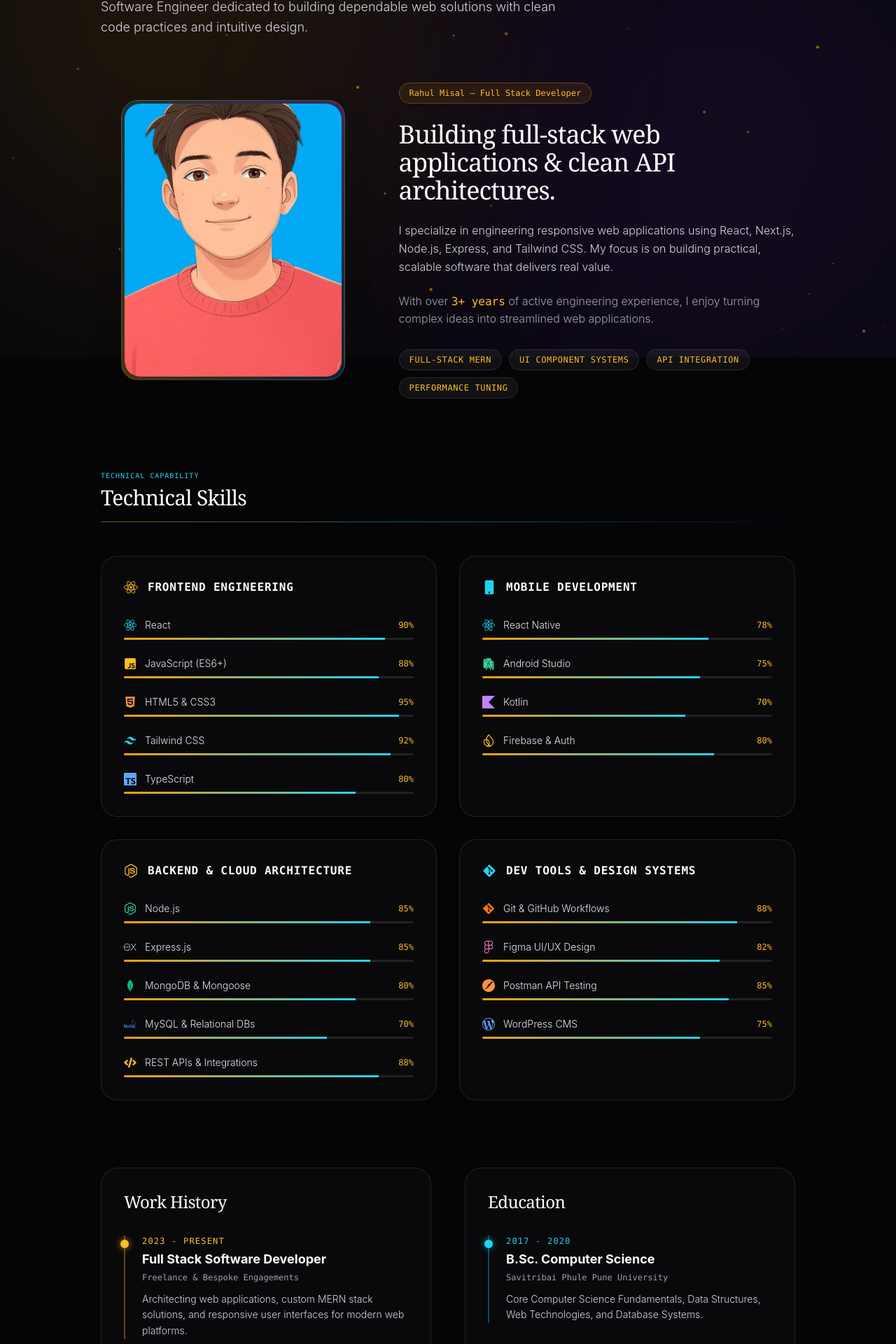
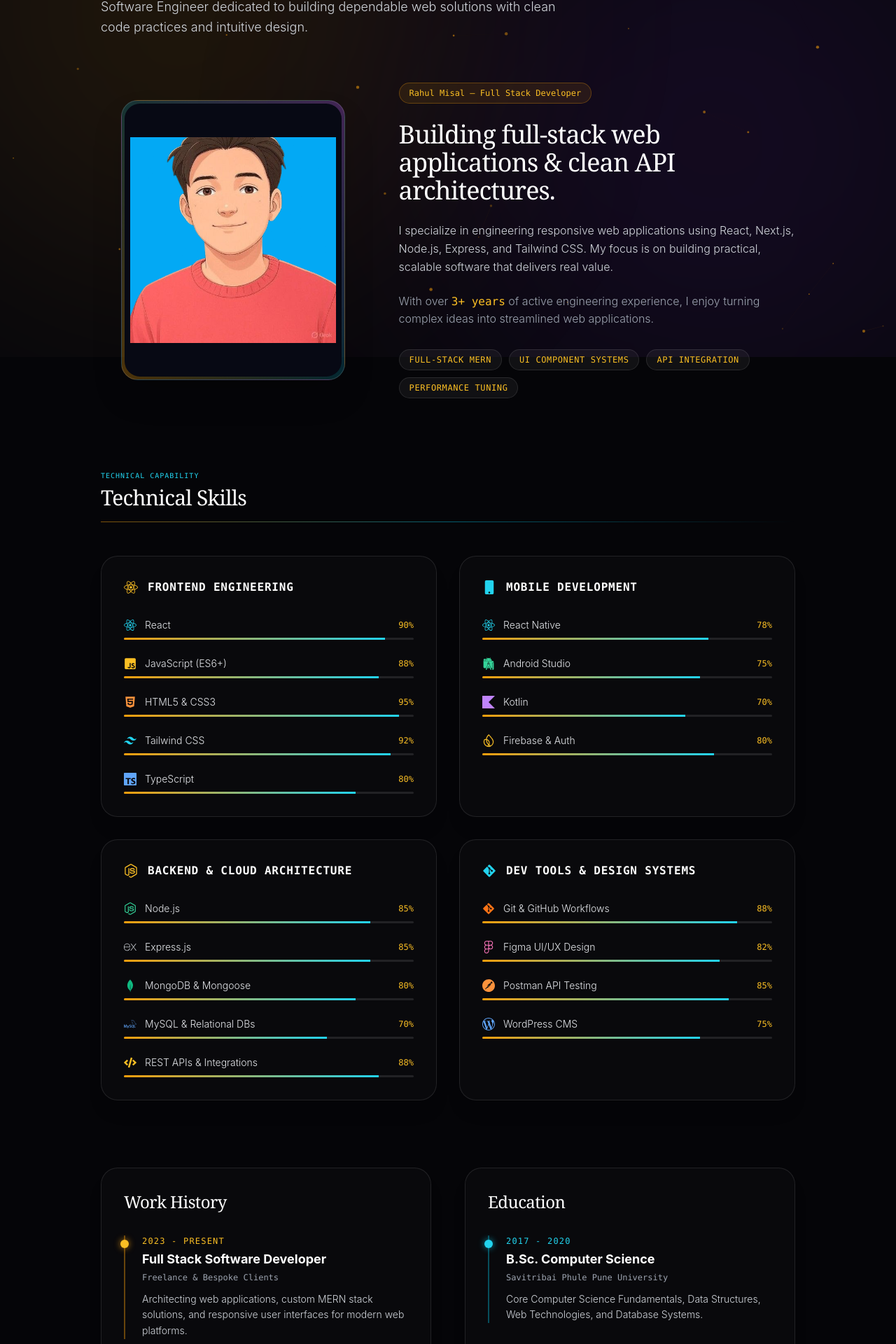
Before and after one commit to CodesRahul96/CodesRahul, a Next.js app: page /about in a window 1280 px wide. Shown: the part 290-2210 px from the top of the page at 70% size. Built offline with nearby package versions, Linux system fonts and the light colour scheme; no server answers.

Commit message:
fix: resolve About page layout and static trace export

```diff
--- a/src/app/about/page.jsx
+++ b/src/app/about/page.jsx
@@ -55,7 +55,7 @@
   {
     year: "2023 - Present",
     role: "Full Stack Software Developer",
-    company: "Freelance & Bespoke Engagements",
+    company: "Freelance & Bespoke Clients",
     desc: "Architecting web applications, custom MERN stack solutions, and responsive user interfaces for modern web platforms."
   },
   {
@@ -97,14 +97,14 @@
         {/* Profile Section with Full Color crbg.png Portrait */}
         <div className="flex flex-col md:flex-row items-center gap-12 mb-24">
           <div className="w-full md:w-2/5 flex justify-center">
-            <div className="relative w-[280px] h-[360px] sm:w-[320px] sm:h-[400px] rounded-3xl p-1 bg-gradient-to-tr from-amber-500/30 via-cyan-500/20 to-purple-500/30 border border-white/15 shadow-2xl">
-              <div className="relative w-full h-full rounded-[22px] overflow-hidden bg-[#070914]">
+            <div className="relative w-[280px] h-[360px] sm:w-[320px] sm:h-[400px] rounded-3xl p-1 bg-gradient-to-tr from-amber-500/30 via-cyan-500/20 to-purple-500/30 border border-white/15 shadow-2xl group">
+              <div className="relative w-full h-full rounded-[22px] overflow-hidden bg-[#070914] flex items-center justify-center">
                 <Image
                   src={crbg}
                   alt="Rahul Misal"
                   fill
-                  sizes="(max-width: 768px) 100vw, 40vw"
-                  className="object-cover"
+                  sizes="(max-width: 768px) 300px, 400px"
+                  className="object-contain p-2 group-hover:scale-105 transition-transform duration-500 ease-out"
                   priority
                 />
               </div>
```
Also changed, not shown: src/app/icon.svg (deleted).
